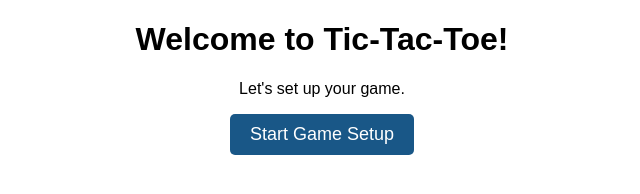
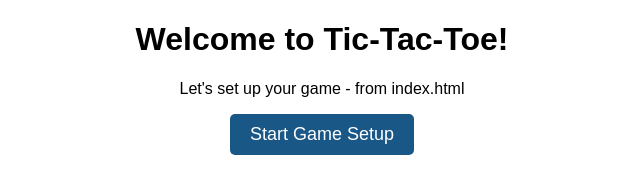
Before and after one commit to 7vanael/serve-ttt, a plain HTML site: page testroot/index.html in a window 1280 px wide. Shown: the whole page, without its empty margins (318-958 px from the left). Drawn offline with Linux system fonts and the light colour scheme.

```diff
--- a/testroot/index.html
+++ b/testroot/index.html
@@ -40,7 +40,7 @@
 </head>
 <body>
 <h1>Welcome to Tic-Tac-Toe!</h1>
-<p>Let's set up your game.</p>
+<p>Let's set up your game - from index.html</p>
 <form method='POST' action='/ttt'>
  <button type='submit' name='new-game' value='start' class='action-button'>Start Game Setup</button>
 </form>
```
Also changed, not shown: 4 other files.
